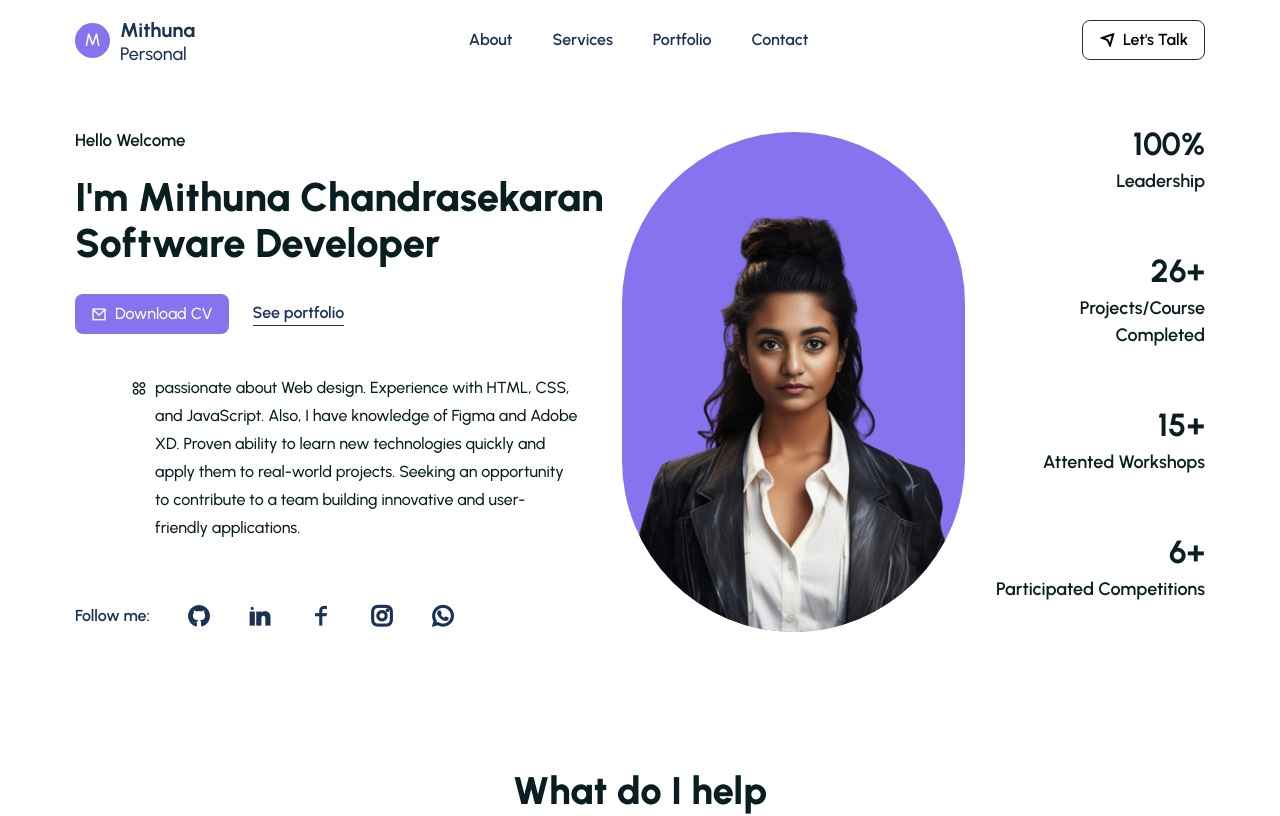
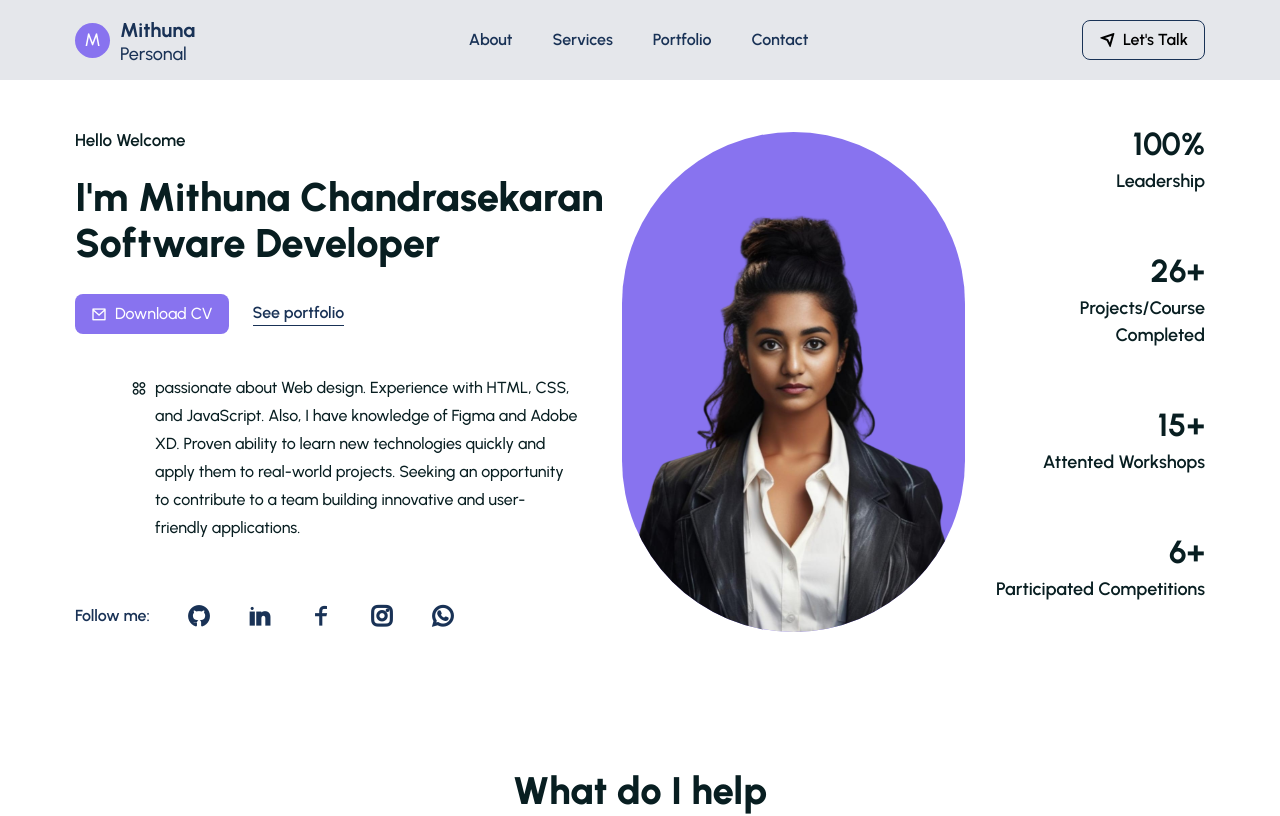
Before and after one commit to MithuChandran/portfolio-react, a React (Create React App) app: page / in a window 1280 px wide. Shown: the top 816 px of the page. Built offline with nearby package versions, Linux system fonts and the light colour scheme.

Commit message:
Update header background color

```diff
--- a/src/components/Header/Header.jsx
+++ b/src/components/Header/Header.jsx
@@ -18,7 +18,7 @@ const Header = () => {
   const toggleMenu = () => menuRef.current.classList.toggle("show__menu");
 
   return (
-    <header className="w-full h-[80px] leading-[80px] flex items-center fixed top-0 bg-white z-10">
+    <header className="w-full h-[80px] leading-[80px] flex items-center fixed top-0 bg-gray-200 z-10">
       <div className="container">
         <div className="flex items-center justify-between">
           {/*=============== logo=============== */}
```
